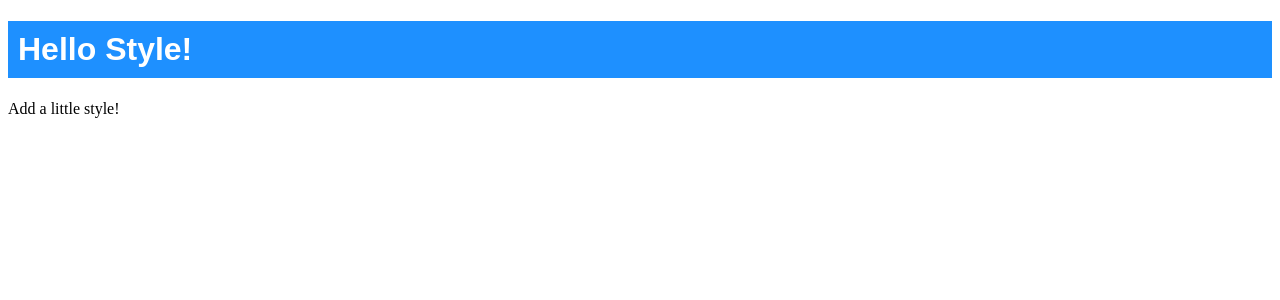
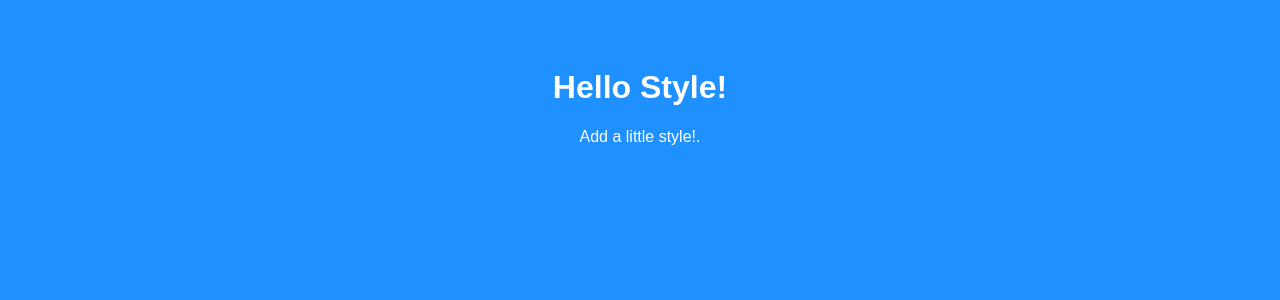
Before and after one commit to KrystalClaire/MOBPROG-IT252-react-w3schools, a React (Vite) app in the folder my-react-app/: page / in a window 1280 px wide. Shown: the top 300 px of the page. Built offline with nearby package versions, Linux system fonts and the light colour scheme.

Commit message:
added mystylesheet.css

```diff
--- /dev/null
+++ b/my-react-app/src/MyStylesheet.css
@@ -0,0 +1,7 @@
+body {
+  background-color: DodgerBlue;
+  color: white;
+  padding: 40px;
+  font-family: Sans-Serif;
+  text-align: center;
+}
--- a/my-react-app/src/main.jsx
+++ b/my-react-app/src/main.jsx
@@ -1,16 +1,11 @@
 import { createRoot } from 'react-dom/client';
+import './MyStylesheet.css';
 
 const Header = () => {
-  const myStyle = {
-    color: "white",
-    backgroundColor: "DodgerBlue",
-    padding: "10px",
-    fontFamily: "Sans-Serif"
-  };
   return (
     <>
-      <h1 style={myStyle}>Hello Style!</h1>
-      <p>Add a little style!</p>
+      <h1>Hello Style!</h1>
+      <p>Add a little style!.</p>
     </>
   );
 }
```
